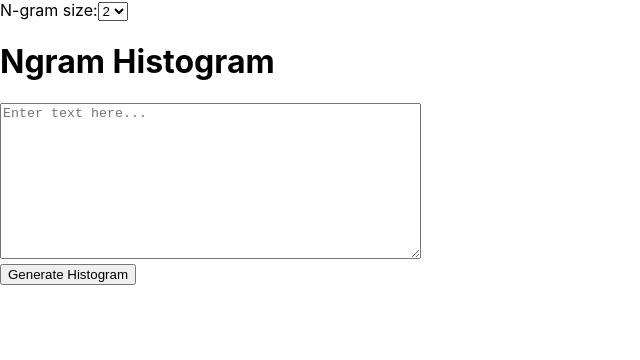
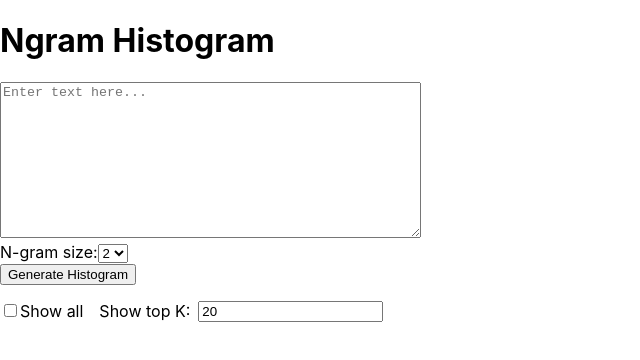
Before and after one commit to DanielLuo7/BigramApp, a React (Create React App) app in the folder frontend/: page / in a window 1280 px wide. Shown: the top 360 px of the page, without its empty margins (0-640 px from the left). Built offline with nearby package versions, Linux system fonts and the light colour scheme.

Commit message:
show k most frequent

```diff
--- a/frontend/src/App.jsx
+++ b/frontend/src/App.jsx
@@ -6,6 +6,8 @@ function App() {
   const [text, setText] = useState("");
   const [ngrams, setNgrams] = useState({});
   const [ngramSize, setNgramSize] = useState(2);
+  const [showAll, setShowAll] = useState(false);
+  const [mostFrequentK, setMostFrequentK] = useState(20);
 
   const handleSubmit = async () => {
     try {
@@ -24,21 +26,13 @@ function App() {
   };
 
   // process response data to be used for histogram
-  const chartData = Object.entries(ngrams).map(([ngram, count]) => ({
-    ngram,
-    count,
-  }));
+  const chartData = Object.entries(ngrams)
+    .sort((a, b) => b[1] - a[1])
+    .slice(0, showAll ? undefined : mostFrequentK)
+    .map(([ngram, count]) => ({ngram, count,}));
 
   return (
     <div>
-      <label>
-        N-gram size:
-        <select value={ngramSize} onChange={(e) => setNgramSize(Number(e.target.value))}>
-          {[2, 3, 4, 5].map(n => (
-            <option key={n} value={n}>{n}</option>
-          ))}
-        </select>
-      </label>
       <h1>Ngram Histogram</h1>
       <textarea
         rows={10}
@@ -48,7 +42,43 @@ function App() {
         placeholder="Enter text here..."
       />
       <br />
-      <button onClick={handleSubmit}>Generate Histogram</button>
+      <label>
+        N-gram size:
+        <select value={ngramSize} onChange={(e) => setNgramSize(Number(e.target.value))}>
+          {[2, 3, 4, 5].map(n => (
+            <option key={n} value={n}>{n}</option>
+          ))}
+        </select>
+      </label>
+
+      <div>
+        <button onClick={handleSubmit}>Generate Histogram</button>
+      </div>
+
+
+      <div style={{ display: "flex", gap: "1rem", alignItems: "center", marginTop: "1rem" }}>
+        <label>
+          <input
+            type="checkbox"
+            checked={showAll}
+            onChange={(e) => setShowAll(e.target.checked)}
+          />
+          Show all
+        </label>
+
+        <label style={{ display: "flex", alignItems: "center", gap: "0.5rem" }}>
+          Show top K:
+          <input
+            type="number"
+            value={mostFrequentK}
+            min={1}
+            disabled={showAll}
+            onChange={(e) => setMostFrequentK(Number(e.target.value))}
+          />
+        </label>
+      </div>
+
+
 
       {chartData.length > 0 && (
         <ResponsiveContainer width="100%" height={400}>
```
